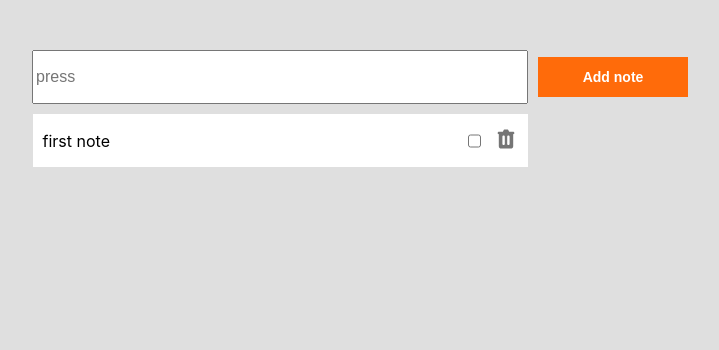
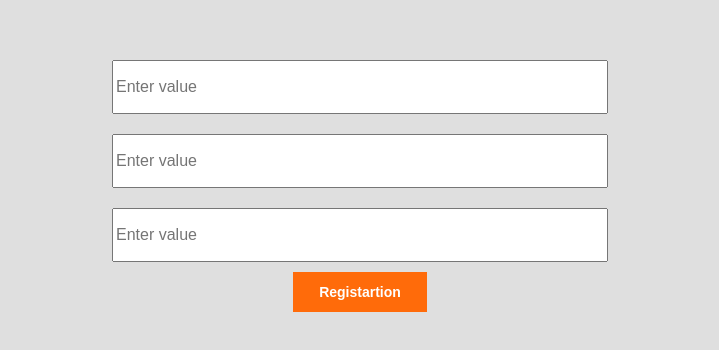
Before and after one commit to s-hitsan/morning-lessons, a React (Create React App) app: page / in a window 1280 px wide. Shown: the top 350 px of the page, without its empty margins (280-999 px from the left). Built offline with nearby package versions, Linux system fonts and the light colour scheme; the HTML template or start-up script is replaced by a standard one.

Commit message:
registration form added

```diff
--- a/src/App.js
+++ b/src/App.js
@@ -1,12 +1,13 @@
 import './App.css';
-import { Notes } from './pages';
+import { Notes, Registration } from './pages';
 
 function App() {
 
   return (
     <div className="App">
       <div>
-        <Notes />
+        {/* <Notes />*/}
+        <Registration />
       </div>
 
     </div>
--- a/src/components/AddButton/AddButton.jsx
+++ b/src/components/AppButton/AppButton.jsx
@@ -1,15 +1,15 @@
 import { ClassNames } from "@emotion/react";
 import PropTypes from "prop-types";
-import "./AddButton.scss"
+import "./AppButton.scss"
 
-export const AddButton = ({ width, tittle, onClick }) => {
+export const AppButton = ({ width, tittle, type = "button", onClick }) => {
 
 
     return (
         <div >
             <ClassNames>
                 {({ css, cx }) => (
-                    <button onClick={onClick} style={{ width }} className={cx(
+                    <button onClick={onClick} type={type} style={{ width }} className={cx(
                         'add__button',
 
                         css`
@@ -28,6 +28,6 @@ export const AddButton = ({ width, tittle, onClick }) => {
     )
 }
 
-AddButton.propTypes = {
+AppButton.propTypes = {
     tittle: PropTypes.oneOfType([PropTypes.array, PropTypes.string]).isRequired
 }
--- a/src/components/AppField/AppField.jsx
+++ b/src/components/AppField/AppField.jsx
@@ -8,9 +8,18 @@ export class AppField extends Component {
 
 
     render() {
+
+        const { value, onInputChange, type = 'text', name } = this.props;
+
         return (
             <div className="app__field_wrapper">
-                <input type='text' value={this.props.value} onChange={this.props.onInputChange} placeholder='press' />
+                <input
+                    autoComplete="new-password"
+                    type={type}
+                    name={name}
+                    value={value}
+                    onChange={onInputChange}
+                    placeholder='Enter value' />
             </div>
         )
     }
--- a/src/components/AppField/AppField.scss
+++ b/src/components/AppField/AppField.scss
@@ -6,6 +6,7 @@
         color: #010101;
         font-weight: 400;
         font-size: 16px;
+        margin: 10px;
     }
 
 }
--- a/src/components/index.js
+++ b/src/components/index.js
@@ -1,4 +1,4 @@
-export * from './AddButton/AddButton'
+export * from './AppButton/AppButton'
 export * from './AppField/AppField'
 export * from './NoteItem/NoteItem'
 export * from './Icons'
--- a/src/pages/Notes/Notes.jsx
+++ b/src/pages/Notes/Notes.jsx
@@ -1,5 +1,5 @@
 import { Component } from "react";
-import { AddButton, AppField, NoteItem } from "../../components";
+import { AppButton, AppField, NoteItem } from "../../components";
 
 export class Notes extends Component {
 
@@ -37,7 +37,7 @@ export class Notes extends Component {
             <div style={{ display: 'flex', justifyContent: 'center', alignItems: 'center', flexDirection: 'column', gap: '10px' }}>
                 <div style={{ display: 'flex', justifyContent: 'center', alignItems: 'center', gap: '10px' }}>
                     <AppField value={this.state.inputValue} onInputChange={this.onInputChange.bind(this)} />
-                    <AddButton onClick={this.onNoteAddButtonClick} tittle='Add note' width='150px' />
+                    <AppButton onClick={this.onNoteAddButtonClick} tittle='Add note' width='150px' />
                 </div>
                 <div style={{ width: '655px' }}>
                     {this.state.notesArray.map((note) => {
--- /dev/null
+++ b/src/pages/Registration/Registration.jsx
@@ -0,0 +1,40 @@
+import { Component } from "react";
+import { AppButton, AppField } from "../../components";
+
+export class Registration extends Component {
+
+    state = {
+        formValues: {
+            email: '',
+            login: '',
+            password: ''
+        }
+    };
+
+    handleChange = (event) => {
+        const { name, value } = event.target
+        this.setState((prevState) => ({ formValues: { ...prevState.formValues, [name]: value } }))
+    }
+
+    handleSubmit = (event) => {
+        event.preventDefault()
+        console.log(this.state.formValues);
+    }
+
+
+    render() {
+
+        const { state: { formValues }, handleChange, handleSubmit } = this;
+
+        return (
+            <div style={{ display: 'flex', justifyContent: 'center', alignItems: 'center', flexDirection: 'column', gap: '10px' }}>
+                <form autoComplete="none" onSubmit={handleSubmit}>
+                    <AppField value={formValues.email} onInputChange={handleChange} name='email' />
+                    <AppField value={formValues.login} onInputChange={handleChange} name='login' />
+                    <AppField value={formValues.password} onInputChange={handleChange} name='password' type='password' />
+                    <AppButton type='submit' tittle='Registartion' />
+                </form>
+            </div>
+        )
+    }
+}
--- a/src/pages/index.js
+++ b/src/pages/index.js
@@ -1 +1,2 @@
 export * from './Notes/Notes';
+export * from './Registration/Registration';
```
Also changed, not shown: src/components/AppButton/AppButton.scss (renamed from src/components/AddButton/AddButton.scss).
